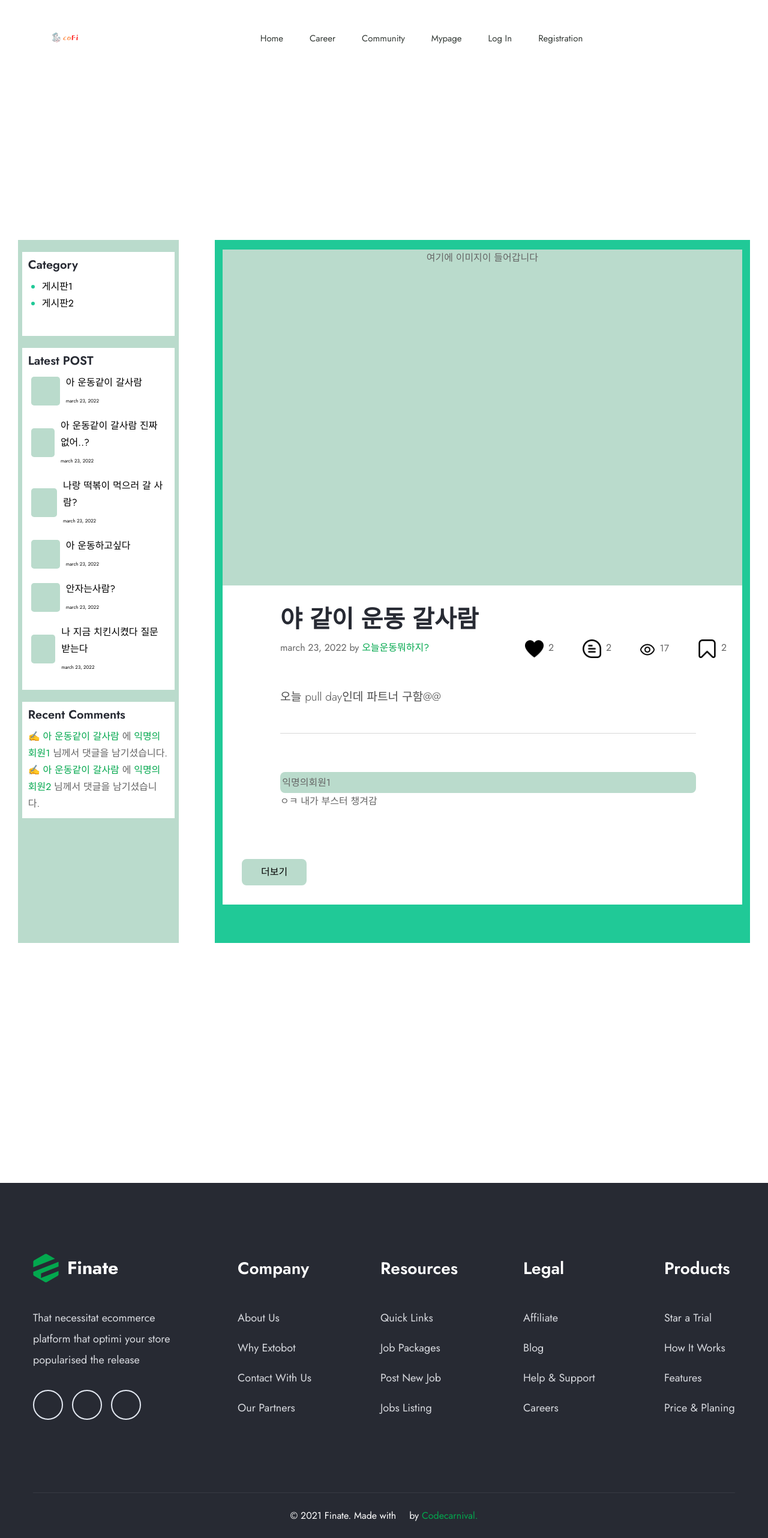
After one commit to KEEMSY/F5_TEAM3, a Django app: page /temp/ in a window 1280 px wide. The commit adds this page. Shown: the whole page at 60% size. Run offline with Django 4.2, Linux system fonts and the light colour scheme; some libraries are stand-ins or nearby versions; some web fonts are replaced.

Commit message:
mid-term inspection

```diff
--- a/TEAM3_F5_coFI/urls.py
+++ b/TEAM3_F5_coFI/urls.py
@@ -18,6 +18,7 @@ from django.urls import include, path
 
 from TEAM3_F5_coFI import views
 
+
 urlpatterns = [
     path('admin/', admin.site.urls),
     path('users/', include("userapp.urls")),
@@ -26,5 +27,7 @@ urlpatterns = [
     path('careers/', include("careerapp.urls")),
     path('mypage/', include("bookmarkapp.urls")),
 
+    path('temp/', views.show_community, name='temp')
+
 
 ]
--- a/TEAM3_F5_coFI/views.py
+++ b/TEAM3_F5_coFI/views.py
@@ -4,3 +4,7 @@ from django.shortcuts import render
 
 def show_home(request):
     return render(request, 'base.html')
+
+
+def show_community(request):
+    return render(request, 'articleapp/temp_commnuity.html')
--- a/commentapp/views.py
+++ b/commentapp/views.py
@@ -9,7 +9,6 @@ from commentapp.models import Author
 from commentapp.services.comment_service import (create_comment,
                                                  delete_comment,
                                                  update_comment)
-
 
 
 
--- /dev/null
+++ b/static/css/community.css
@@ -0,0 +1,219 @@
+.wrapper{
+    max-width: 2500px;
+}
+
+.wraper_wraper{
+    display: flex;
+    margin: 0 auto;
+}
+
+
+.left_wrapper{
+    width: 30%;
+    max-width: 400px;
+    margin: 400px 30px;
+    background-color:#badbcc;
+
+}
+
+
+.category_wrapper {
+    width: 95%;
+    max-width: 700px;
+    margin: 20px auto;
+    background-color: white;
+    padding: 10px 0px;
+}
+
+.category_list{
+    list-style: disc;
+    color: #20c997;
+}
+
+.category_list_wrapper{
+    margin-left: 23px;
+}
+
+.category_list > a{
+    color: black;
+}
+
+.categories{
+    margin: 0 10px;
+
+}
+
+.posts_wrapper{
+    width: 95%;
+    max-width: 700px;
+    margin: 20px auto;
+    background-color: white;
+    padding: 10px 0px;
+}
+
+.posts{
+    margin: 0px 10px;
+
+}
+
+.post{
+    margin-bottom: 1rem;
+}
+
+.post_area{
+    display: flex;
+    /*text-align: center;*/
+    align-items: center;
+    margin: 0 5px;
+    color: black;
+
+}
+
+.post_img{
+    width: 3rem;
+    height: 3rem;
+    background-color: #badbcc;
+    margin-right: 10px;
+    border-radius: 0.3rem;
+}
+
+.post_details{
+    text-align: left;
+}
+
+.post_user_title{
+    padding-bottom: 10px;
+}
+
+.post_user_detail{
+    font-size: 0.5rem;
+}
+
+.post_user_detail > a{
+    font-size: 0.5rem;
+}
+
+.comment_wrapper{
+    width: 95%;
+    max-width: 700px;
+    margin: 10px auto;
+    background-color: white;
+    padding: 10px 0px;
+}
+
+.comments{
+    margin: 0 10px;
+}
+
+
+/* START RIGHT_WRAPPER*/
+.right_wrapper{
+    margin: 400px 30px;
+    background-color: #20c997;
+    width: 100%;
+    max-width: 1600px;
+}
+
+.content_wrapper{
+    width: 97%;
+    max-width: 1600px;
+    margin: 1rem auto;
+    background-color: white;
+
+}
+
+.content_img{
+    /*width: 100%;*/
+    /*max-width: 1500px;*/
+    /*height: 60%;*/
+    /*max-width: 900px;*/
+    width: 100%;
+    height: 35rem;
+    background-color: #badbcc;
+    text-align: center;
+    align-items: center;
+    margin-bottom: 10px;
+}
+
+.content_details{
+    width: 100%;
+    height: 15rem;
+    margin: 2rem 6rem;
+}
+
+.content_title{
+
+}
+
+.content_title_footet{
+    display: flex;
+
+}
+
+.content_title_footet_left_wrapper{
+    margin-right: 10rem;
+}
+
+.content_title_footet_left_wrapper > span{
+    font-size: 1rem;
+}
+
+.content_title_footet_right_wrapper{
+    display: flex;
+    text-align: center;
+    align-items: center;
+}
+
+.right_wrapper_icons{
+    width: 3rem;
+    margin-right: 3rem;
+    display: flex;
+
+}
+
+.icon_wrapper{
+    margin-right: 0.5rem;
+}
+
+.content_main{
+    margin-top: 3rem;
+}
+
+.content_main > span{
+    font-size: 1.2rem;
+    font-weight: lighter;
+    color: #4e4e4e;
+}
+
+.content_best_comment{
+    margin-top: 4rem;
+}
+
+.content_botton{
+    margin:  4rem 0px;
+    padding: 2rem;
+    border-radius: 1rem;
+}
+
+.content_botton > button{
+
+    padding: 0.5rem 2rem;
+    background-color: #badbcc;
+    border: none;
+    border-radius: 0.5rem;
+
+}
+
+hr{
+    width: 80%;
+}
+
+
+
+.content_best_comment_user{
+    width: 80%;
+    padding: 0.2rem;
+    border-radius: 0.5rem;
+    /*background-color: #f4f4f4;*/
+    background-color: #badbcc;
+}
--- /dev/null
+++ b/templates/articleapp/temp_commnuity.html
@@ -0,0 +1,288 @@
+{% load static %}
+<!DOCTYPE html>
+<html lang="ko">
+
+{% include 'head.html' %}
+
+<body>
+
+<!--wrapper start-->
+<div class="wrapper">
+
+    <!--== Start Header Wrapper ==-->
+    {% include 'header.html' %}
+
+    {# End Header Wrpper#}
+    <div class="wraper_wraper">
+        <div class="left_wrapper">
+            <div class="category_wrapper">
+                <div class="categories">
+                    <div class="title_wrapper">
+                        <h5>Category</h5>
+                    </div>
+                    <div class="category_list_wrapper">
+                        <ul>
+                            <li class="category_list">
+                                <a href="">게시판1</a>
+                            </li>
+                            <li class="category_list">
+                                <a href="">게시판2</a>
+                            </li>
+                        </ul>
+                    </div>
+
+                </div>
+            </div>
+            <div class="posts_wrapper">
+                <div class="posts">
+                    <div class="title_wrapper">
+                        <h5>Latest POST</h5>
+                    </div>
+                    <div class="post">
+                        <span>
+                            <a href="">
+                                <div class="post_area">
+                                    <div class="post_img"></div>
+                                    <div class="post_details">
+                                        <div class="post_title">
+                                            <span class="post_user_title">
+                                                아 운동같이 갈사람
+                                            </span>
+                                        </div>
+                                            <div class="post_detail">
+                                                <span class="post_user_detail">
+                                                    march 23, 2022
+                                                </span>
+                                            </div>
+                                    </div>
+                                </div>
+                            </a>
+                        </span>
+                    </div>
+                    <div class="post">
+                        <span>
+                            <a href="">
+                                <div class="post_area">
+                                    <div class="post_img"></div>
+                                    <div class="post_details">
+                                        <div class="post_title">
+                                            <span class="post_user_title">
+                                                아 운동같이 갈사람 진짜 없어..?
+                                            </span>
+                                        </div>
+                                            <div class="post_detail">
+                                                <span class="post_user_detail">
+                                                    march 23, 2022
+                                                </span>
+                                            </div>
+                                    </div>
+                                </div>
+                            </a>
+                        </span>
+                    </div>
+                    <div class="post">
+                        <span>
+                            <a href="">
+                                <div class="post_area">
+                                    <div class="post_img"></div>
+                                    <div class="post_details">
+                                        <div class="post_title">
+                                            <span class="post_user_title">
+                                                나랑 떡볶이 먹으러 갈 사람?
+                                            </span>
+                                        </div>
+                                            <div class="post_detail">
+                                                <span class="post_user_detail">
+                                                    march 23, 2022
+                                                </span>
+                                            </div>
+                                    </div>
+                                </div>
+                            </a>
+                        </span>
+                    </div>
+                    <div class="post">
+                        <span>
+                            <a href="">
+                                <div class="post_area">
+                                    <div class="post_img"></div>
+                                    <div class="post_details">
+                                        <div class="post_title">
+                                            <span class="post_user_title">
+                                                아 운동하고싶다
+                                            </span>
+                                        </div>
+                                            <div class="post_detail">
+                                                <span class="post_user_detail">
+                                                    march 23, 2022
+                                                </span>
+                                            </div>
+                                    </div>
+                                </div>
+                            </a>
+                        </span>
+                    </div>
+                    <div class="post">
+                        <span>
+                            <a href="">
+                                <div class="post_area">
+                                    <div class="post_img"></div>
+                                    <div class="post_details">
+                                        <div class="post_title">
+                                            <span class="post_user_title">
+                                                안자는사람?
+                                            </span>
+                                        </div>
+                                            <div class="post_detail">
+                                                <span class="post_user_detail">
+                                                    march 23, 2022
+                                                </span>
+                                            </div>
+                                    </div>
+                                </div>
+                            </a>
+                        </span>
+                    </div>
+                    <div class="post">
+                        <span>
+                            <a href="">
+                                <div class="post_area">
+                                    <div class="post_img"></div>
+                                    <div class="post_details">
+                                        <div class="post_title">
+                                            <span class="post_user_title">
+                                                나 지금 치킨시켰다 질문받는다
+                                            </span>
+                                        </div>
+                                            <div class="post_detail">
+                                                <span class="post_user_detail">
+                                                    march 23, 2022
+                                                </span>
+                                            </div>
+                                    </div>
+                                </div>
+                            </a>
+                        </span>
+                    </div>
+                </div>
+            </div>
+            <div class="comment_wrapper">
+                <div class="comments">
+                    <div class="title_wrapper">
+                        <h5>Recent Comments</h5>
+                    </div>
+                    <div class="comment">
+                        <span>
+                           ✍ <a href="">아 운동같이 갈사람</a> 에
+                            <a href="">익명의회원1</a> 님께서 댓글을 남기셨습니다.
+                        </span>
+                    </div>
+                    <div class="comment">
+                        <span>
+                           ✍ <a href="">아 운동같이 갈사람</a> 에
+                            <a href="">익명의회원2</a> 님께서 댓글을 남기셨습니다.
+                        </span>
+                    </div>
+
+                </div>
+
+            </div>
+        </div>
+
+        <div class="right_wrapper">
+            <div class="content_wrapper">
+                <div class="content_img">
+                    여기에 이미지이 들어갑니다
+                </div>
+                <div class="content_details">
+                    <div class="content_title">
+                        <h1>
+                            야 같이 운동 갈사람
+                        </h1>
+                    </div>
+                    <div class="content_title_footet">
+                        <div class="content_title_footet_left_wrapper">
+                            <span>
+                                march 23, 2022 by <a href="">오늘운동뭐하지?</a>
+                            </span>
+                        </div>
+
+                        <div class="content_title_footet_right_wrapper">
+                            <div class="right_wrapper_icons">
+                                <div class="icon_wrapper">
+                                    <img src="{% static 'img/icons/hearted.png' %}" alt="">
+                                </div>
+                                <div class="icon_cnt">
+                                    <span>2</span>
+                                </div>
+                            </div>
+                            <div class="right_wrapper_icons">
+                                <div class="icon_wrapper">
+                                    <img src="{% static 'img/icons/comment.png' %}" alt="">
+                                </div>
+                                <div class="icon_cnt">
+                                    <span>2</span>
+                                </div>
+                            </div>
+                            <div class="right_wrapper_icons">
+                                <div class="icon_wrapper">
+                                    <img src="{% static 'img/icons/eye.png' %}" alt="">
+                                </div>
+                                <div class="icon_cnt">
+                                    <span>17</span>
+                                </div>
+                            </div>
+                            <div class="right_wrapper_icons">
+                                <div class="icon_wrapper">
+                                    <img src="{% static 'img/icons/bookmark.png' %}" alt="">
+                                </div>
+                                <div class="icon_cnt">
+                                    <span>2</span>
+                                </div>
+                            </div>
+                        </div>
+                    </div>
+                    <div class="content_main">
+                        <span>
+                            오늘 pull day인데 파트너 구함@@
+                        </span>
+                    </div>
+                    <br>
+                    <hr>
+                    <div class="content_best_comment">
+                        <div class="content_best_comment_user">
+                            <span>
+                                익명의회원1
+                            </span>
+                        </div>
+                        <div class="content_best_comment_content">
+                            <span>
+                                ㅇㅋ 내가 부스터 챙겨감
+                            </span>
+                        </div>
+
+                    </div>
+                </div>
+                <br>
+                <br>
+                <div class="content_botton">
+                    <button> 더보기 </button>
+                </div>
+            </div>
+        </div>
+    </div>
+
+
+
+    {% include 'footer.html' %}
+
+
+    <!--=======================Javascript============================-->
+
+    {% include 'js.html' %}
+
+</div>
+
+</body>
+
+</html>
--- a/templates/head.html
+++ b/templates/head.html
@@ -29,6 +29,8 @@
     <link href="{% static 'css/fancybox.min.css' %}" rel="stylesheet" />
     <!--== Aos Min CSS ==-->
     <link href="{% static 'css/aos.min.css' %}" rel="stylesheet" />
+{#    community CSS#}
+    <link href="{% static 'css/community.css' %}" rel="stylesheet" />
 
     <!--== Main Style CSS ==-->
     <link href="{% static 'css/style.css' %}" rel="stylesheet" />
```
Also changed, not shown: commentapp/tests/test_comment.py (+1 -0 lines), static/img/icons/bookmark.png (added), static/img/icons/bookmarked.png (added), static/img/icons/comment.png (added), static/img/icons/eye.png (added), static/img/icons/heart.png (added), static/img/icons/hearted.png (added).
